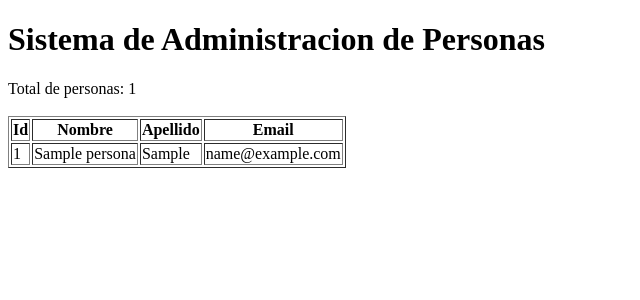
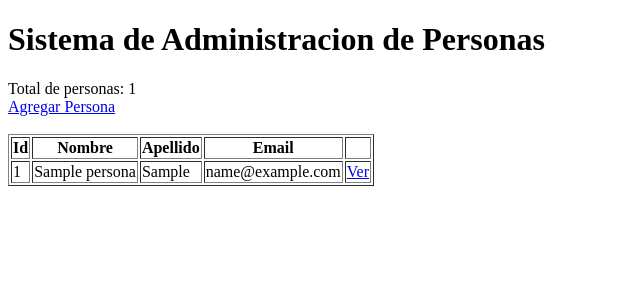
Before and after one commit to VictorCarmonaMoraza/SapFlask, a Flask app: page / in a window 1280 px wide. Shown: the top 300 px of the page, without its empty margins (0-640 px from the left). Run offline with Flask 3, Linux system fonts and the light colour scheme; tables that the repository leaves empty hold one stand-in row (values such as "Sample post").

Commit message:
6-Agregar Persona con Flask,WTForms y SQL Alchemy - parte 1

```diff
--- a/app.py
+++ b/app.py
@@ -1,6 +1,9 @@
 from flask import Flask, render_template
 from flask_migrate import Migrate
 from flask_sqlalchemy import SQLAlchemy
+from flask_wtf import FlaskForm
+from wtforms.validators import DataRequired
+from wtforms import StringField,SubmitField
 
 app = Flask(__name__)
 
@@ -24,6 +27,9 @@ db = SQLAlchemy(app)
 migrate =Migrate()
 migrate.init_app(app, db)
 
+#configuracion de flask-wtf
+app.config['SECRET_KEY']='llave_secreta'
+
 #Esto va a representar kla tabla en base de datos con sus columnas
 class Persona(db.Model):
     #atributos
@@ -40,6 +46,13 @@ class Persona(db.Model):
             f'Email: {self.email}'
         )
 
+class PersonaForm(FlaskForm):
+    nombre = StringField('Nombre',validators = [DataRequired()])
+    apellido = StringField('Apellido')
+    email =StringField('Email', validators = [DataRequired()])
+    enviar = SubmitField('Enviar')
+
+
 @app.route('/')
 @app.route('/index')
 @app.route('/index.html')
@@ -51,3 +64,14 @@ def inicio():
     app.logger.debug(f'Listado personas: {personas}')
     app.logger.debug(f'Total de personas: {total_personas}')
     return render_template('index.html',personasHTML = personas, total_personasHTML = total_personas)
+
+@app.route('/ver/<int:id>')
+def ver_detalle(id):
+    #Recuperamos la persona segun el id proporcionado
+    persona = Persona.query.get_or_404(id)
+    app.logger.debug(f'Ver persona: {persona}')
+    return render_template('detalle.html', personaId_HTML = persona )
+
+@app.route('/agregar', methods=['GET','POST'])
+def agregar():
+    persona =Persona()
--- a/templates/index.html
+++ b/templates/index.html
@@ -9,6 +9,9 @@
     <div>
         Total de personas: {{total_personasHTML}}
     </div>
+    <div>
+        <a href="/agregar">Agregar Persona</a>
+    </div>
     <br>
     <div>
         <table border="1">
@@ -19,6 +22,7 @@
                     <th>Nombre</th>
                     <th>Apellido</th>
                     <th>Email</th>
+                    <th></th>
                 </tr>
             </thead>
 
@@ -30,6 +34,7 @@
                     <td>{{persona.nombre}}</td>
                     <td>{{persona.apellido}}</td>
                     <td>{{persona.email}}</td>
+                    <td><a href="ver/{{persona.id}}">Ver</a> </td>
                 </tr>
             {% endfor %}
             </tbody>
```
Also changed, not shown: templates/detalle.html (added, +16 -0 lines).
